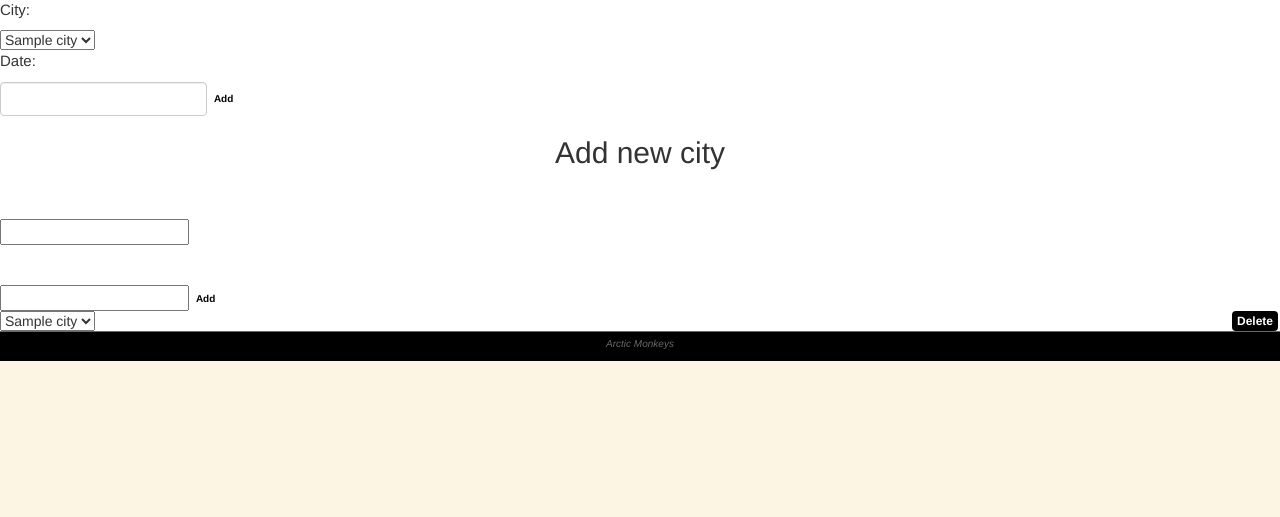
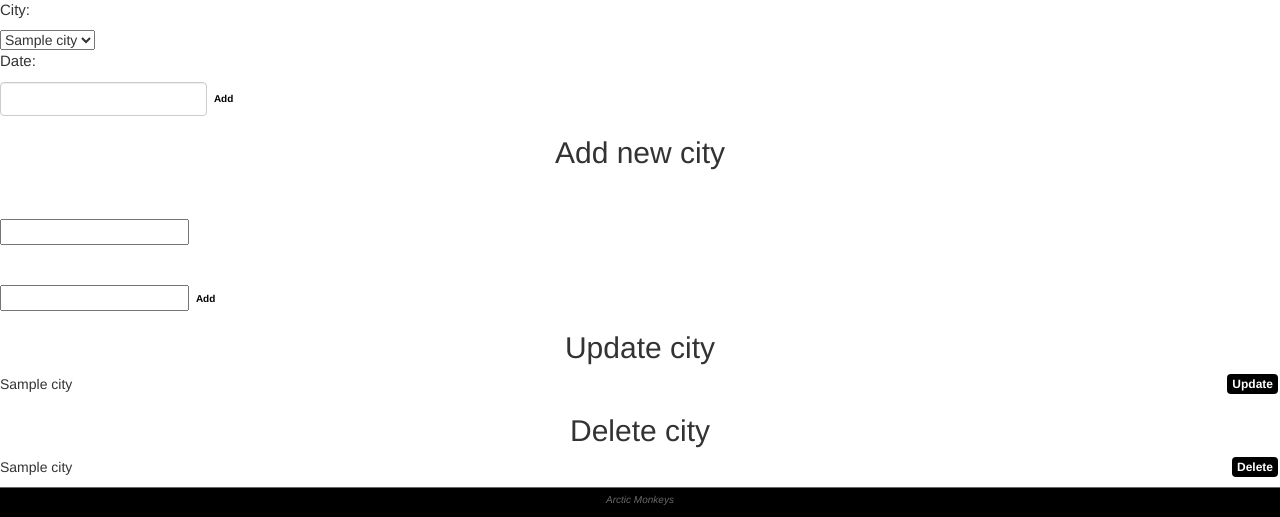
Before and after one commit to ligreens/arcticmonkeys, a PHP site: template views/add.concert.php in a window 1280 px wide. Shown: the part 784-1301 px from the top of the page. Before the commit the page ends 1145 px from the top, so only its background shows below. Run offline with PHP 8.4, Linux system fonts and the light colour scheme; the template is opened without the code that fills it: most values are stand-ins (such as "Sample title", 1, 10 or a date in 2020); data that the repository does not hold is empty.

Commit message:
added changes

```diff
--- a/views/add.concert.php
+++ b/views/add.concert.php
@@ -29,13 +29,29 @@
         <button type="submit" name="update" class=" delete btn btn-primary">Add
         </button>
     </form>
-    <form action="/delete.city" method="POST" class="form-inline" >
-    <select name="cities">
+<h2>Update city</h2>
+<form action="/" method="POST" class="form-inline" >
+
+    <?php
+    foreach ($cities as $value) { ?>
+        <p>  <?= $value['name'] ?>
+        <a class="add  btn btn-primary pull-right deletebtn" href="/update.city?id=<?= $value['id'] ?><?= $value['name'] ?>"  role="button">Update</a>
+        </p>
+            <?php
+    } ?>
+</form>
+
+
+<h2>Delete city</h2>
+    <form action="/" method="POST" class="form-inline" >
+
         <?php
         foreach ($cities as $value) { ?>
-            <option value="<?= $value['id'] ?>"><?= $value['name'] ?></option>
+<p><?= $value['name'] ?>
+
+        <a class="add  btn btn-primary pull-right deletebtn" href="/delete.city?id=<?= $value['id'] ?><?= $value['name'] ?>" role="button">Delete</a>
+</p>
             <?php
         } ?>
-    </select>
-        <a class="add  btn btn-primary pull-right deletebtn" href="/delete.city?id=<?= $value['id'] ?>" role="button">Delete</a>
+
     </form>
```
Also changed, not shown: public/index.php (+17 -2 lines), views/update.city.php (added, +11 -0 lines).
